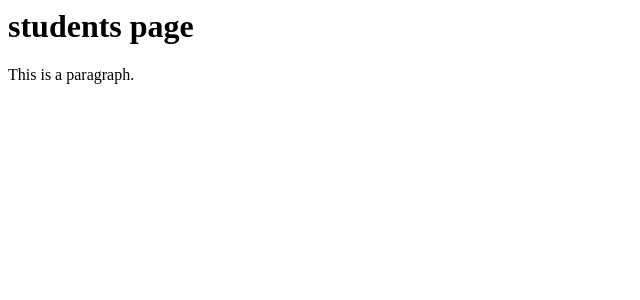
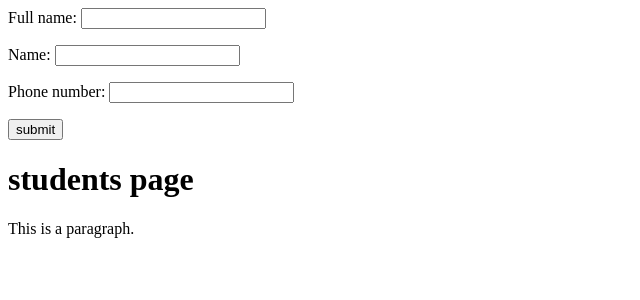
Before and after one commit to kasra1024/kasra-desktap, a Django app: page /student/all_student/ in a window 1280 px wide. Shown: the top 300 px of the page, without its empty margins (0-640 px from the left). Run offline with Django 5.2, Linux system fonts and the light colour scheme; data that the repository does not hold is empty.

Commit message:
start django forms

```diff
--- /dev/null
+++ b/student/forms.py
@@ -0,0 +1,7 @@
+from django.forms import ModelForm
+from student.models import students
+
+class StudentForm(ModelForm):
+    class Meta :
+        model = students
+        fields = ['full_name', 'name', 'phone_number']
--- a/student/templates/student/all_student.html
+++ b/student/templates/student/all_student.html
@@ -3,6 +3,11 @@
     <title>Page Title</title>
   </head>
   <body>
+    <form action ={% url "student:student_list" %} method="post">
+      {% csrf_token %}
+      {{ form.as_p }}
+      <input type="submit" value="submit" />
+    </form>
     <h1>students page</h1>
     <ul>
       {% for student in students %}
--- a/student/urls.py
+++ b/student/urls.py
@@ -1,7 +1,9 @@
 from django.urls import path
 from student.views import student_view , courses_view
 
+app_name = "student"
+
 urlpatterns = [
-    path ('all_student/' , student_view) ,
+    path ('all_student/' , student_view , name = "student_list") ,
     path ('courese/' , courses_view)
 ]
--- a/student/views.py
+++ b/student/views.py
@@ -1,15 +1,41 @@
-from django.shortcuts import render
+from django.shortcuts import render , redirect
 from student.models import students , Course
+from student.forms import StudentForm
 # Create your views here.
 
+
 def student_view (request) :
-    all_students = students.objects.all()
-    context = {"students" : all_students}
+    form = StudentForm()
     html_file = "student/all_student.html"
-    return render(request , html_file , context)
+    if request.method == 'GET' :
+
+        all_students = students.objects.all()
+        context = {"students" : all_students , "form": form}
+
+        return render(request , html_file , context)
+
+    elif request.method == 'POST' :
+        data = request.POST
+        fullname1 = data['full_name']
+        username1 = data['name']
+        phone1 = data['phone_unmber']
+        students.objects.create(full_name = fullname1 , name = username1 , phone_number = phone1 , score = 0)
+        return render (request , html_file , {"form" : form})
 
 
 
+
+
+
+
+
+
+
+
+
+
+
+# ---------------------------------------------------------------------
 def courses_view (request) :
     all_courses = Course.objects.all()
     context = {"course" : all_courses}
```
Also changed, not shown: student/templates/student/form_student.html (added, +12 -0 lines).
